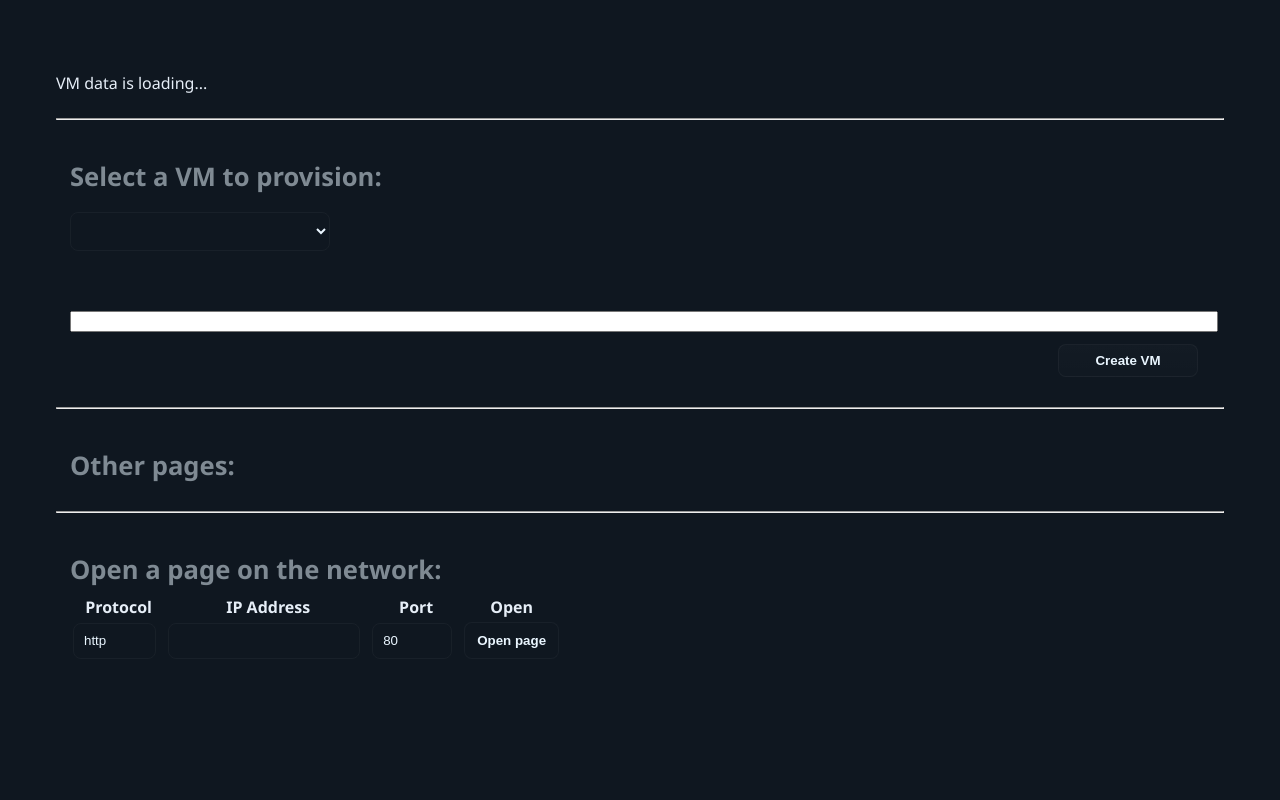
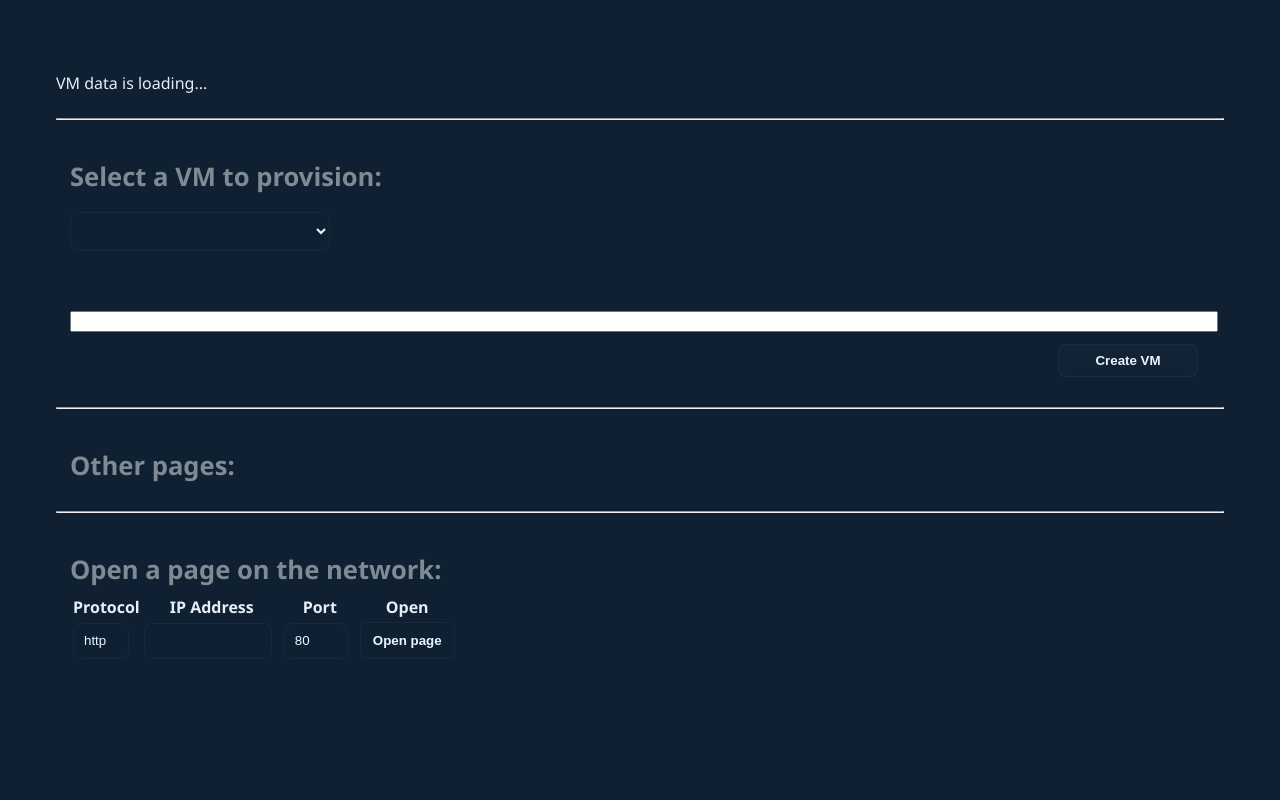
Before and after one commit to Daniel-Tomov/Cloud, a Python web app: template webapp/templates/index.html in a window 1280 px wide. Run offline with Jinja, Linux system fonts and the light colour scheme; the template is opened without the code that fills it, so the values that code supplies are empty.

Commit message:
fix(webapp): remove input description

```diff
--- a/webapp/static/css/dashboard.css
+++ b/webapp/static/css/dashboard.css
@@ -2,7 +2,8 @@
 /* Sleek virtualization dashboard styling */
 
 :root{
-    --bg:#0f1720;
+    /* --bg:#0$f1720; */
+    --bg: #102033;
     --card:#0f2433;
     --muted:#7f8a93;
     --accent:#28a0ff;
@@ -206,9 +207,9 @@ button:hover{
 }
 
 /* small input widths */
-.protocol{ width:4.2rem; }
-.ip{ width:10.5rem; }
-.port{ width:4.5rem; }
+.protocol{ width:3.5rem; }
+.ip{ width:8rem; }
+.port{ width:4rem; }
 
 /* Provision and services */
 #provision {
@@ -322,9 +323,6 @@ table tr td .custom-address-input {
     color: var(--muted);
     font-size: 0.9rem;
 }
-.protocol { width: 5.2rem; }
-.ip { width: 12rem; }
-.port { width: 5rem; }
 
 #provision, #other-pages, #open-page {
     gap: 12px;
--- a/webapp/static/js/script.js
+++ b/webapp/static/js/script.js
@@ -48,24 +48,24 @@ async function get_vm_status() {
             cell = document.createElement("td");
             if (response[id]["ip"] !== "" && response[id]["ip"] !== null) {
                 if (document.getElementById(id + "-protocol") === null) {
-                    child = append_text_element(cell, "custom-address-text", "Protocol:");
-                    child.id = id + "-protocol-text";
+                    // child = append_text_element(cell, "custom-address-text", "Protocol:");
+                    // child.id = id + "-protocol-text";
                     textarea = document.createElement("input");
                     textarea.className = "custom-address-input protocol";
                     textarea.setAttribute("value", "https");
                     textarea.id = id + "-protocol"
                     cell.appendChild(textarea);
                 } else if (document.getElementById(id + "-protocol").value === "") {
-                    child = append_text_element(cell, "custom-address-text", "Protocol:");
-                    child.id = id + "-protocol-text";
+                    // child = append_text_element(cell, "custom-address-text", "Protocol:");
+                    // child.id = id + "-protocol-text";
                     textarea = document.createElement("input");
                     textarea.setAttribute("value", "https");
                     textarea.className = "custom-address-input protocol";
                     textarea.id = id + "-protocol";
                     cell.appendChild(textarea);
                 } else {
-                    child = append_text_element(cell, "custom-address-text", "Protocol:");
-                    child.id = id + "-protocol-text";
+                    // child = append_text_element(cell, "custom-address-text", "Protocol:");
+                    // child.id = id + "-protocol-text";
                     textarea = document.createElement("input");
                     textarea.setAttribute("value", document.getElementById(id + "-protocol").value);
                     textarea.className = "custom-address-input protocol";
@@ -73,8 +73,8 @@ async function get_vm_status() {
                     cell.appendChild(textarea);
                 }
                 if (document.getElementById(id + "-ip") === null) {
-                    child = append_text_element(cell, "custom-address-text", "IP:");
-                    child.id = id + "-ip-text";
+                    // child = append_text_element(cell, "custom-address-text", "IP:");
+                    // child.id = id + "-ip-text";
                     textarea = document.createElement("input");
                     textarea.type = "text";
                     textarea.className = "custom-address-input ip";
@@ -82,8 +82,8 @@ async function get_vm_status() {
                     textarea.id = id + "-ip"
                     cell.appendChild(textarea);
                 } else if (document.getElementById(id + "-ip").value === "") {
-                    child = append_text_element(cell, "custom-address-text", "IP:");
-                    child.id = id + "-ip-text";
+                    // child = append_text_element(cell, "custom-address-text", "IP:");
+                    // child.id = id + "-ip-text";
                     textarea.type = "text";
                     textarea = document.createElement("input");
                     textarea.setAttribute("value", response[id]["ip"]);
@@ -91,8 +91,8 @@ async function get_vm_status() {
                     textarea.id = id + "-ip";
                     cell.appendChild(textarea);
                 } else {
-                    child = append_text_element(cell, "custom-address-text", "IP:");
-                    child.id = id + "-ip-text";
+                    // child = append_text_element(cell, "custom-address-text", "IP:");
+                    // child.id = id + "-ip-text";
                     textarea = document.createElement("input");
                     textarea.setAttribute("value", document.getElementById(id + "-ip").value);
                     textarea.className = "custom-address-input ip";
@@ -100,24 +100,24 @@ async function get_vm_status() {
                     cell.appendChild(textarea);
                 }
                 if (document.getElementById(id + "-port") === null) {
-                    child = append_text_element(cell, "custom-address-text", "Port:");
-                    child.id = id + "-port-text";
+                    // child = append_text_element(cell, "custom-address-text", "Port:");
+                    // child.id = id + "-port-text";
                     textarea = document.createElement("input");
                     textarea.className = "custom-address-input port";
                     textarea.setAttribute("value", "8006");
                     textarea.id = id + "-port"
                     cell.appendChild(textarea);
                 } else if (document.getElementById(id + "-port").value === "") {
-                    child = append_text_element(cell, "custom-address-text", "Port:");
-                    child.id = id + "-port-text";
+                    // child = append_text_element(cell, "custom-address-text", "Port:");
+                    // child.id = id + "-port-text";
                     textarea = document.createElement("input");
                     textarea.setAttribute("value", "8006");
                     textarea.className = "custom-address-input port";
                     textarea.id = id + "-port";
                     cell.appendChild(textarea);
                 } else {
-                    child = append_text_element(cell, "custom-address-text", "Port:");
-                    child.id = id + "-port-text";
+                    // child = append_text_element(cell, "custom-address-text", "Port:");
+                    // child.id = id + "-port-text";
                     textarea = document.createElement("input");
                     textarea.setAttribute("value", document.getElementById(id + "-port").value);
                     textarea.className = "custom-address-input port";
```
